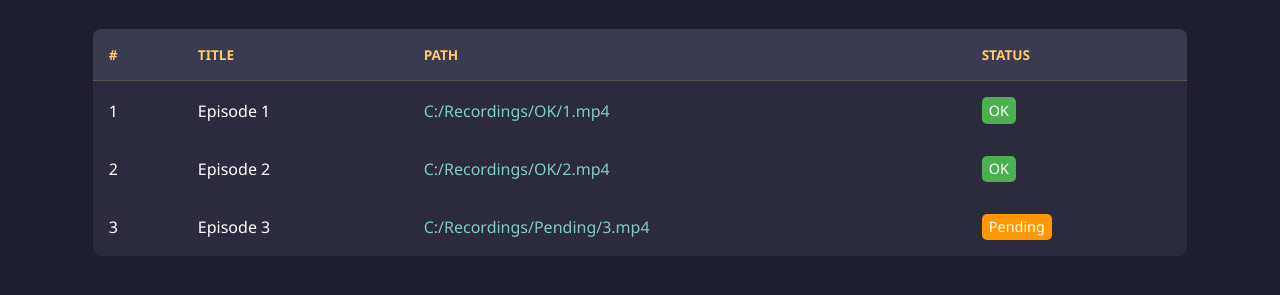
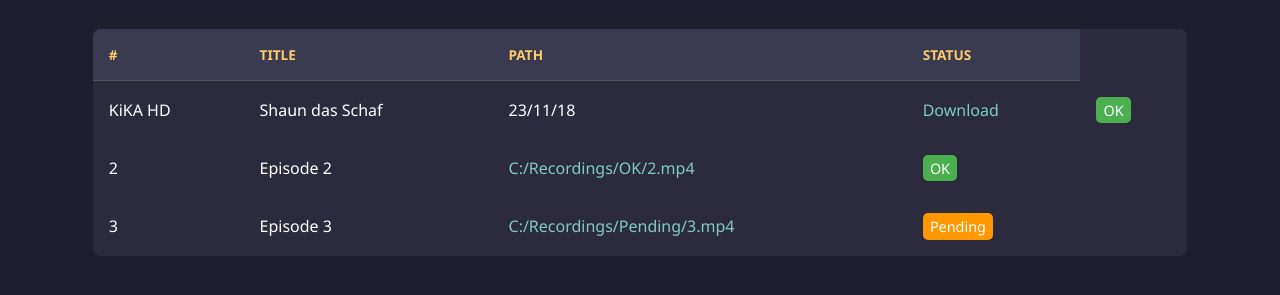
Before and after one commit to jakakapp/record, a plain HTML site: page index.html in a window 1280 px wide. Shown: the part 99-394 px from the top of the page. Drawn offline with Linux system fonts and the light colour scheme.

Commit message:
Update index.html

```diff
--- a/index.html
+++ b/index.html
@@ -79,9 +79,10 @@
     </thead>
     <tbody>
       <tr>
-        <td>1</td>
-        <td>Episode 1</td>
-        <td><a href="file:///C:/Recordings/OK/1.mp4">C:/Recordings/OK/1.mp4</a></td>
+        <td>KiKA HD</td>
+        <td>Shaun das Schaf</td>
+        <td>23/11/18</td>
+        <td><a href="https://filebin.net/x57nu4o3saialzo5/KiKA%20HD%20-%20Shaun%20das%20Schaf%20%28freitag%2023.%20nov%202018,%2005.15.00%29.mts">Download</a></td>
         <td><span class="status ok">OK</span></td>
       </tr>
       <tr>
```
